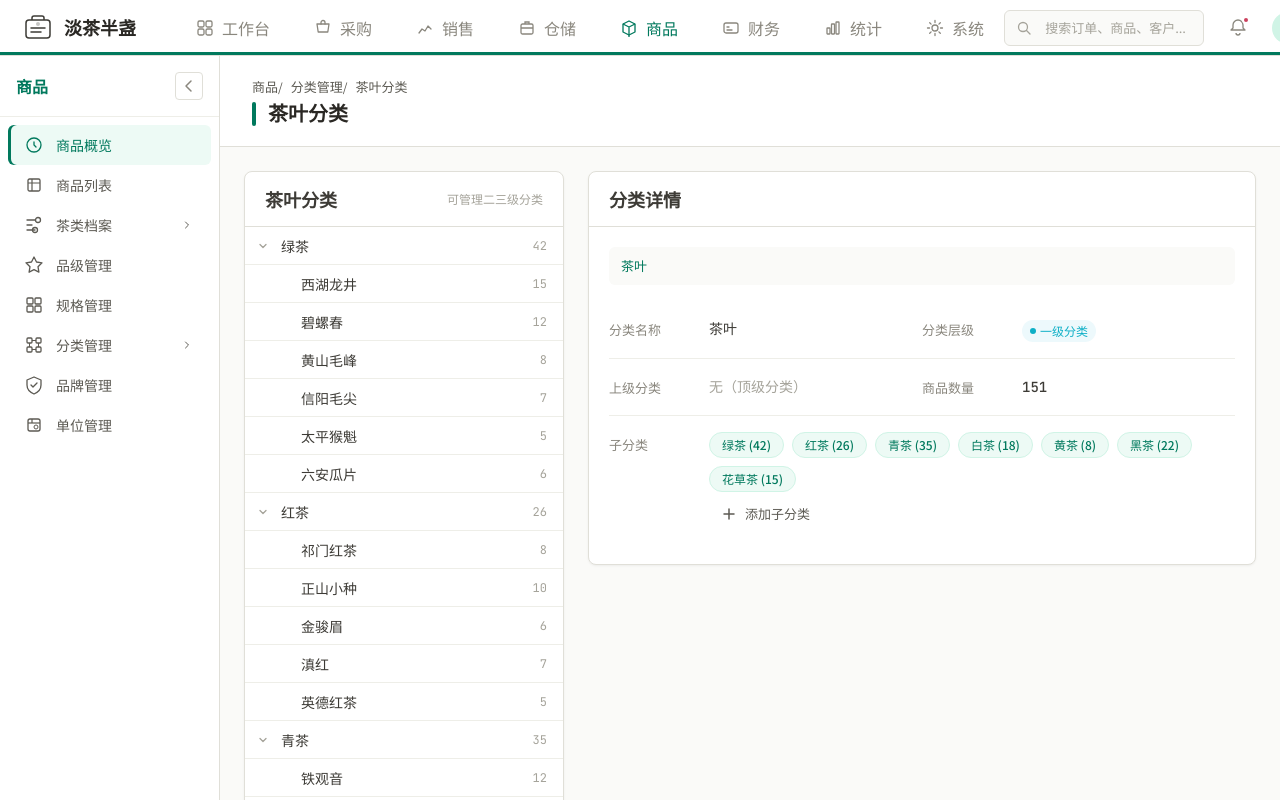
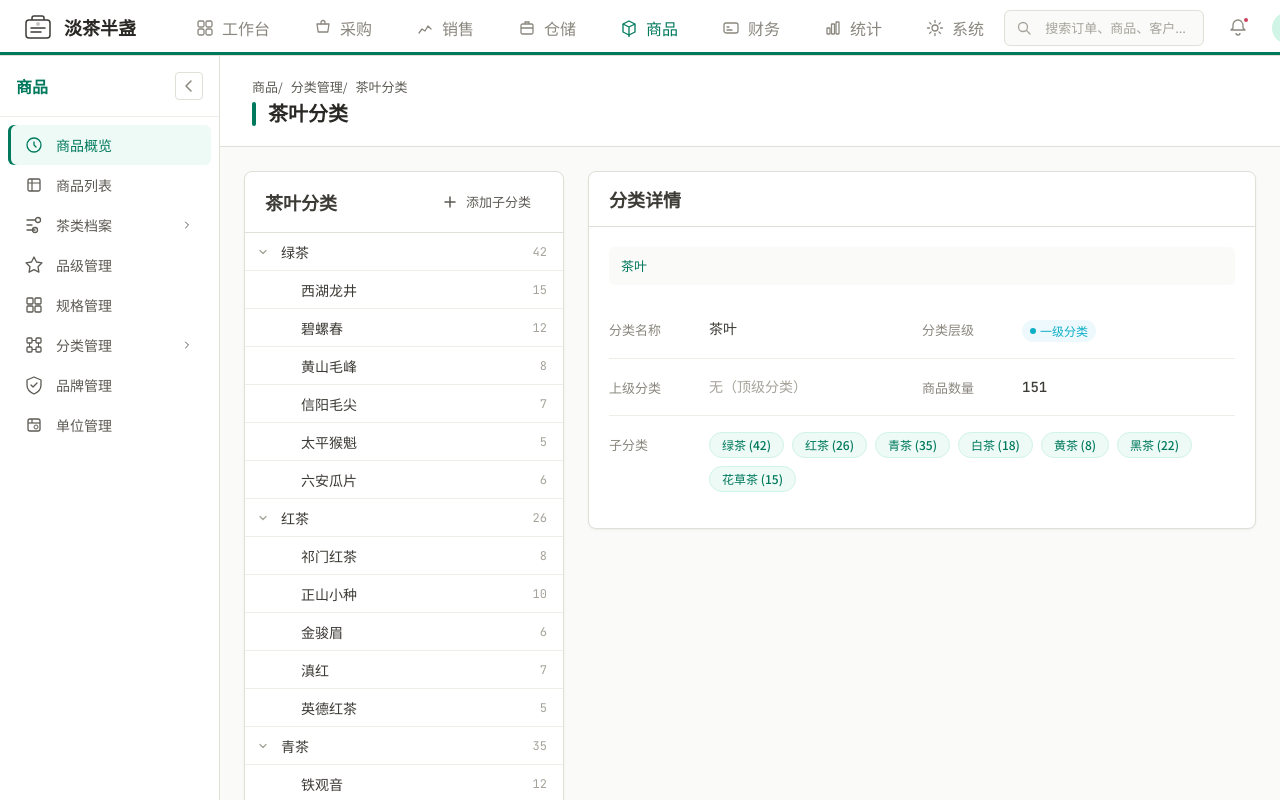
Before and after one commit to zsdxtw/dcbztea-buddy, a React (Vite) app: page /product/product-category-tea in a window 1280 px wide. Shown: the top 800 px of the page. Built offline with nearby package versions, Linux system fonts and the light colour scheme.

Commit message:
feat: 拉取并理解项目文件
Co-authored-by: traeagent <traeagent@users.noreply.github.com>

```diff
--- a/src/pages/product/ProductCategorySubPage.tsx
+++ b/src/pages/product/ProductCategorySubPage.tsx
@@ -167,7 +167,11 @@ export default function ProductCategorySubPage({ categoryType, rootNode }: Produ
         <div className="category-layout">
           {/* 左侧分类树 - 直接展示二级分类 */}
           <Card title={`${label}分类`} className="category-tree-card" headerRight={
-            <div style={{ fontSize: 'var(--text-xs)', color: 'var(--color-neutral-400)' }}>可管理二三级分类</div>
+            depth < 2 ? (
+              <Button variant="ghost" size="sm" onClick={() => handleAddChild(selectedId, depth)}>
+                <PlusIcon /> 添加子分类
+              </Button>
+            ) : undefined
           }>
             <div className="category-tree">
               {categories.children?.map((child) => renderTreeNode(child, 0))}
@@ -265,28 +269,13 @@ export default function ProductCategorySubPage({ categoryType, rootNode }: Produ
                     <div className="detail-row detail-row-span">
                       <div className="detail-label">子分类</div>
                       <div className="detail-value">
-                        <div style={{ display: 'flex', flexWrap: 'wrap', gap: 'var(--space-2)', marginBottom: 'var(--space-2)' }}>
+                        <div style={{ display: 'flex', flexWrap: 'wrap', gap: 'var(--space-2)' }}>
                           {selectedNode.children.map((child) => (
                             <span key={child.id} className="brand-series-tag" style={{ cursor: 'pointer' }} onClick={() => { setSelectedId(child.id); setEditing(false); }}>
                               {child.name} ({child.productCount})
                             </span>
                           ))}
                         </div>
-                        {depth < 2 && (
-                          <Button variant="ghost" size="sm" onClick={() => handleAddChild(selectedNode.id, depth)}>
-                            <PlusIcon /> 添加子分类
-                          </Button>
-                        )}
-                      </div>
-                    </div>
-                  )}
-                  {!selectedNode.children && depth < 2 && (
-                    <div className="detail-row detail-row-span">
-                      <div className="detail-label">子分类</div>
-                      <div className="detail-value">
-                        <Button variant="ghost" size="sm" onClick={() => handleAddChild(selectedNode.id, depth)}>
-                          <PlusIcon /> 添加子分类
-                        </Button>
                       </div>
                     </div>
                   )}
```
